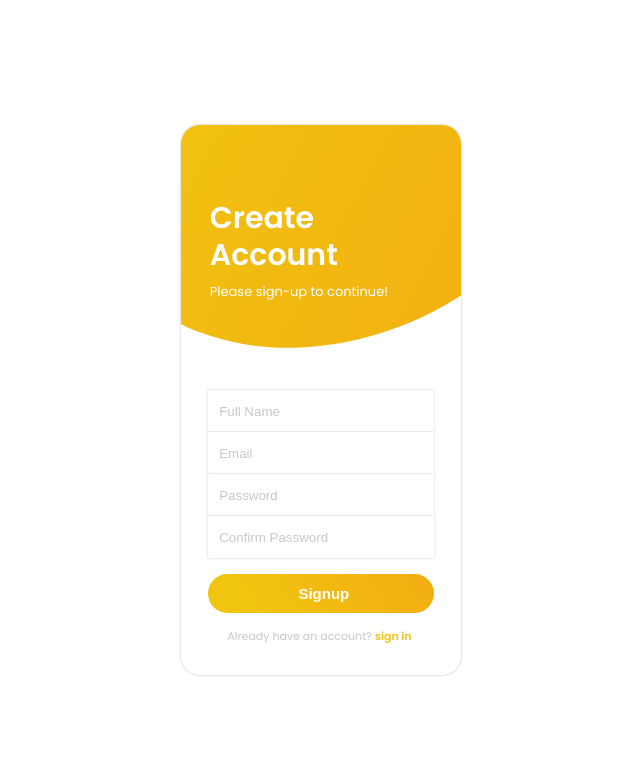
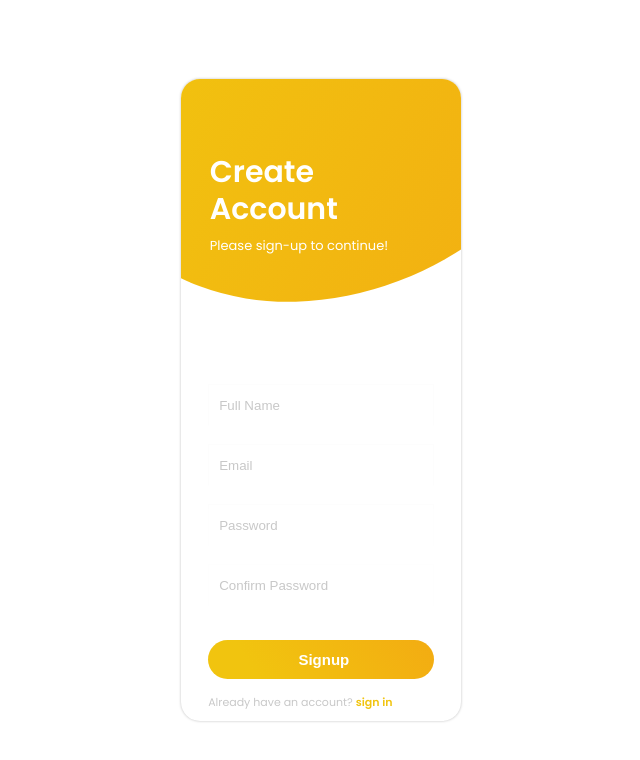
Before and after one commit to ipenywis/modern-react-login, a React (Create React App) app: page / in a window 1280 px wide. Both pictures are taken after a click on the link "sign up". Shown: the top 760 px of the page, without its empty margins (319-959 px from the left). Built offline with nearby package versions, Linux system fonts and the light colour scheme.

Commit message:
Add formik with yup validations and binding to Login/Register API

```diff
--- a/package.json
+++ b/package.json
@@ -6,12 +6,15 @@
     "@testing-library/jest-dom": "^5.11.4",
     "@testing-library/react": "^11.1.0",
     "@testing-library/user-event": "^12.1.10",
+    "axios": "^0.21.1",
+    "formik": "^2.2.6",
     "framer-motion": "^2.9.5",
     "react": "^17.0.1",
     "react-dom": "^17.0.1",
     "react-scripts": "4.0.1",
     "styled-components": "^5.2.1",
-    "web-vitals": "^0.2.4"
+    "web-vitals": "^0.2.4",
+    "yup": "^0.32.9"
   },
   "scripts": {
     "start": "react-scripts start",
--- a/src/components/accountBox/common.jsx
+++ b/src/components/accountBox/common.jsx
@@ -4,7 +4,7 @@ export const BoxContainer = styled.div`
   width: 100%;
   display: flex;
   flex-direction: column;
-  align-items: center;
+  //align-items: center;
   margin-top: 10px;
 `;
 
@@ -12,7 +12,7 @@ export const FormContainer = styled.form`
   width: 100%;
   display: flex;
   flex-direction: column;
-  box-shadow: 0px 0px 2.5px rgba(15, 15, 15, 0.19);
+  //box-shadow: 0px 0px 2.5px rgba(15, 15, 15, 0.19);
 `;
 
 export const MutedLink = styled.a`
@@ -81,4 +81,34 @@ export const SubmitButton = styled.button`
   &:hover {
     filter: brightness(1.03);
   }
+
+  &:disabled {
+    filter: contrast(0.7);
+  }
 `;
+
+export const FieldContainer = styled.div`
+  width: 100%;
+  display: flex;
+  flex-direction: column;
+`;
+
+export const FieldError = styled.span`
+  color: #b32e2e;
+  font-size: 11px;
+  min-height: 18px;
+`;
+
+export const FormSuccess = styled.span`
+  color: #28a828;
+  font-size: 12px;
+  min-height: 20px;
+  font-weight: 600;
+`;
+
+export const FormError = styled.span`
+  color: #b32e2e;
+  font-size: 12px;
+  min-height: 20px;
+  font-weight: 600;
+`;
--- a/src/components/accountBox/loginForm.jsx
+++ b/src/components/accountBox/loginForm.jsx
@@ -1,27 +1,93 @@
-import React, { useContext } from "react";
+import { Field, useFormik } from "formik";
+import React, { useContext, useState } from "react";
 import { Marginer } from "../marginer";
 import {
   BoldLink,
   BoxContainer,
+  FieldContainer,
+  FieldError,
   FormContainer,
+  FormError,
   Input,
   MutedLink,
   SubmitButton,
 } from "./common";
 import { AccountContext } from "./context";
+import * as yup from "yup";
+import axios from "axios";
+
+const validationSchema = yup.object({
+  email: yup.string().required(),
+  password: yup.string().required(),
+});
 
 export function LoginForm(props) {
   const { switchToSignup } = useContext(AccountContext);
+  const [error, setError] = useState(null);
+
+  const onSubmit = async (values) => {
+    setError(null);
+    const response = await axios
+      .post("http://localhost:5000/api/v1/login", values)
+      .catch((err) => {
+        if (err && err.response) setError(err.response.data.message);
+      });
+
+    if (response) {
+      alert("Welcome back in. Authenticating...");
+    }
+  };
+
+  const formik = useFormik({
+    initialValues: { email: "", password: "" },
+    validateOnBlur: true,
+    onSubmit,
+    validationSchema: validationSchema,
+  });
 
   return (
     <BoxContainer>
-      <FormContainer>
-        <Input placeholder="Email" />
-        <Input type="password" placeholder="Password" />
+      <FormError>{error ? error : ""}</FormError>
+      <FormContainer onSubmit={formik.handleSubmit}>
+        <FieldContainer>
+          <Input
+            name="email"
+            placeholder="Email"
+            value={formik.values.email}
+            onChange={formik.handleChange}
+            onBlur={formik.handleBlur}
+          />
+          {
+            <FieldError>
+              {formik.touched.email && formik.errors.email
+                ? formik.errors.email
+                : ""}
+            </FieldError>
+          }
+        </FieldContainer>
+        <FieldContainer>
+          <Input
+            name="password"
+            type="password"
+            placeholder="Password"
+            value={formik.values.password}
+            onChange={formik.handleChange}
+            onBlur={formik.handleBlur}
+          />
+          {
+            <FieldError>
+              {formik.touched.password && formik.errors.password
+                ? formik.errors.password
+                : ""}
+            </FieldError>
+          }
+        </FieldContainer>
+        <MutedLink href="#">Forgot Password?</MutedLink>
+        <Marginer direction="vertical" margin="1em" />
+        <SubmitButton type="submit" disabled={!formik.isValid}>
+          Login
+        </SubmitButton>
       </FormContainer>
-      <MutedLink href="#">Forgot Password?</MutedLink>
-      <Marginer direction="vertical" margin="1em" />
-      <SubmitButton>Login</SubmitButton>
       <Marginer direction="vertical" margin={5} />
       <MutedLink href="#">
         Dont have an Account?
--- a/src/components/accountBox/signupForm.jsx
+++ b/src/components/accountBox/signupForm.jsx
@@ -1,28 +1,149 @@
-import React, { useContext } from "react";
+import { Field, useFormik } from "formik";
+import React, { useContext, useState } from "react";
 import { Marginer } from "../marginer";
 import {
   BoldLink,
   BoxContainer,
+  FieldContainer,
+  FieldError,
   FormContainer,
+  FormSuccess,
   Input,
   MutedLink,
   SubmitButton,
+  FormError,
 } from "./common";
 import { AccountContext } from "./context";
+import * as yup from "yup";
+import axios from "axios";
+
+const PASSWORD_REGEX = /^(?=.*\d)(?=.*[a-z])(?=.*[A-Z])(?=.*[a-zA-Z]).{8,}$/;
+
+const validationSchema = yup.object({
+  fullName: yup
+    .string()
+    .min(3, "Please enter you real name")
+    .required("Full name is required!"),
+  email: yup.string().email("Please enter a valid email address").required(),
+  password: yup
+    .string()
+    .matches(PASSWORD_REGEX, "Please enter a strong password")
+    .required(),
+  confirmPassword: yup
+    .string()
+    .required("Please confirm your password")
+    .when("password", {
+      is: (val) => (val && val.length > 0 ? true : false),
+      then: yup
+        .string()
+        .oneOf([yup.ref("password")], "Password does not match"),
+    }),
+});
 
 export function SignupForm(props) {
   const { switchToSignin } = useContext(AccountContext);
+  const [success, setSuccess] = useState(null);
+  const [error, setError] = useState(null);
+
+  const onSubmit = async (values) => {
+    const { confirmPassword, ...data } = values;
+
+    const response = await axios
+      .post("http://localhost:5000/api/v1/register", data)
+      .catch((err) => {
+        if (err && err.response) setError(err.response.data.message);
+        setSuccess(null);
+      });
+
+    if (response && response.data) {
+      setError(null);
+      setSuccess(response.data.message);
+      formik.resetForm();
+    }
+  };
+
+  const formik = useFormik({
+    initialValues: {
+      fullName: "",
+      email: "",
+      password: "",
+      confirmPassword: "",
+    },
+    validateOnBlur: true,
+    onSubmit,
+    validationSchema: validationSchema,
+  });
+
+  console.log("Error", error);
 
   return (
     <BoxContainer>
-      <FormContainer>
-        <Input placeholder="Full Name" />
-        <Input placeholder="Email" />
-        <Input type="password" placeholder="Password" />
-        <Input type="password" placeholder="Confirm Password" />
+      {!error && <FormSuccess>{success ? success : ""}</FormSuccess>}
+      {!success && <FormError>{error ? error : ""}</FormError>}
+      <FormContainer onSubmit={formik.handleSubmit}>
+        <FieldContainer>
+          <Input
+            name="fullName"
+            placeholder="Full Name"
+            value={formik.values.fullName}
+            onChange={formik.handleChange}
+            onBlur={formik.handleBlur}
+          />
+          <FieldError>
+            {formik.touched.fullName && formik.errors.fullName
+              ? formik.errors.fullName
+              : ""}
+          </FieldError>
+        </FieldContainer>
+        <FieldContainer>
+          <Input
+            name="email"
+            placeholder="Email"
+            value={formik.values.email}
+            onChange={formik.handleChange}
+            onBlur={formik.handleBlur}
+          />
+          <FieldError>
+            {formik.touched.email && formik.errors.email
+              ? formik.errors.email
+              : ""}
+          </FieldError>
+        </FieldContainer>
+        <FieldContainer>
+          <Input
+            name="password"
+            type="password"
+            placeholder="Password"
+            value={formik.values.password}
+            onChange={formik.handleChange}
+            onBlur={formik.handleBlur}
+          />
+          <FieldError>
+            {formik.touched.password && formik.errors.password
+              ? formik.errors.password
+              : ""}
+          </FieldError>
+        </FieldContainer>
+        <FieldContainer>
+          <Input
+            name="confirmPassword"
+            type="password"
+            placeholder="Confirm Password"
+            value={formik.values.confirmPassword}
+            onChange={formik.handleChange}
+            onBlur={formik.handleBlur}
+          />
+          <FieldError>
+            {formik.touched.confirmPassword && formik.errors.confirmPassword
+              ? formik.errors.confirmPassword
+              : ""}
+          </FieldError>
+        </FieldContainer>
+        <Marginer direction="vertical" margin="1em" />
+        <SubmitButton type="submit" disabled={!formik.isValid}>
+          Signup
+        </SubmitButton>
       </FormContainer>
-      <Marginer direction="vertical" margin="1em" />
-      <SubmitButton>Signup</SubmitButton>
       <Marginer direction="vertical" margin={5} />
       <MutedLink href="#">
         Already have an account?
```
Also changed, not shown: 2 other files (tests, documents, lock files or other folders).
